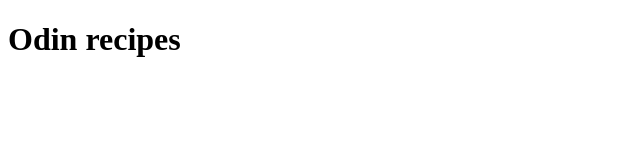
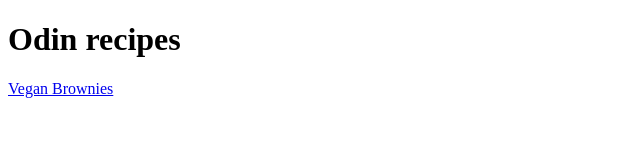
Before and after one commit to mhlowry/odin-recipes, a plain HTML site: page index.html in a window 1280 px wide. Shown: the whole page, without its empty margins (0-640 px from the left). Drawn offline with Linux system fonts and the light colour scheme.

Commit message:
Added link to Vegan Brownies page

```diff
--- a/index.html
+++ b/index.html
@@ -7,5 +7,6 @@
 </head>
 <body>
     <h1>Odin recipes</h1>
+    <a href="./recipes/vegan-brownies.html">Vegan Brownies</a>
 </body>
 </html>
```
